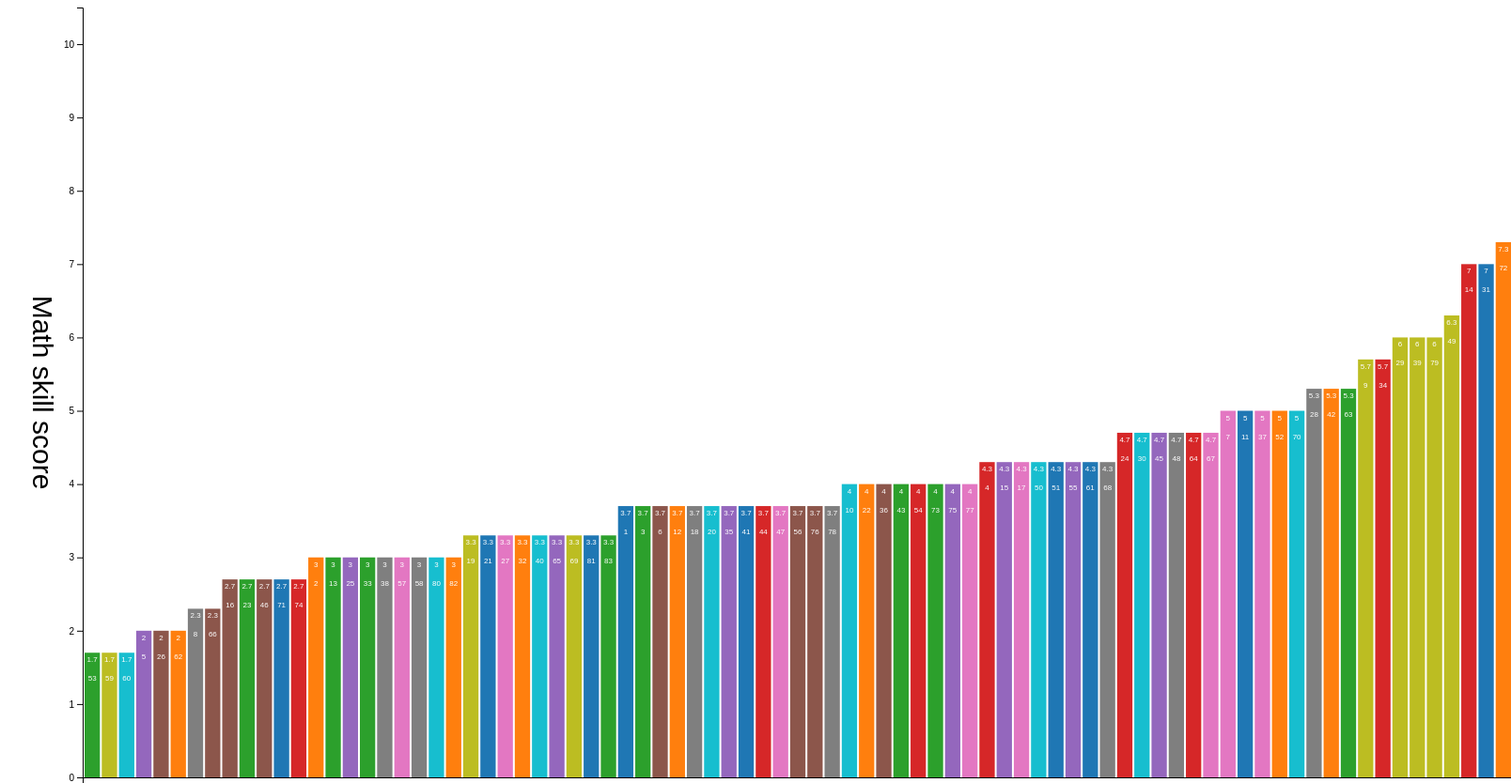
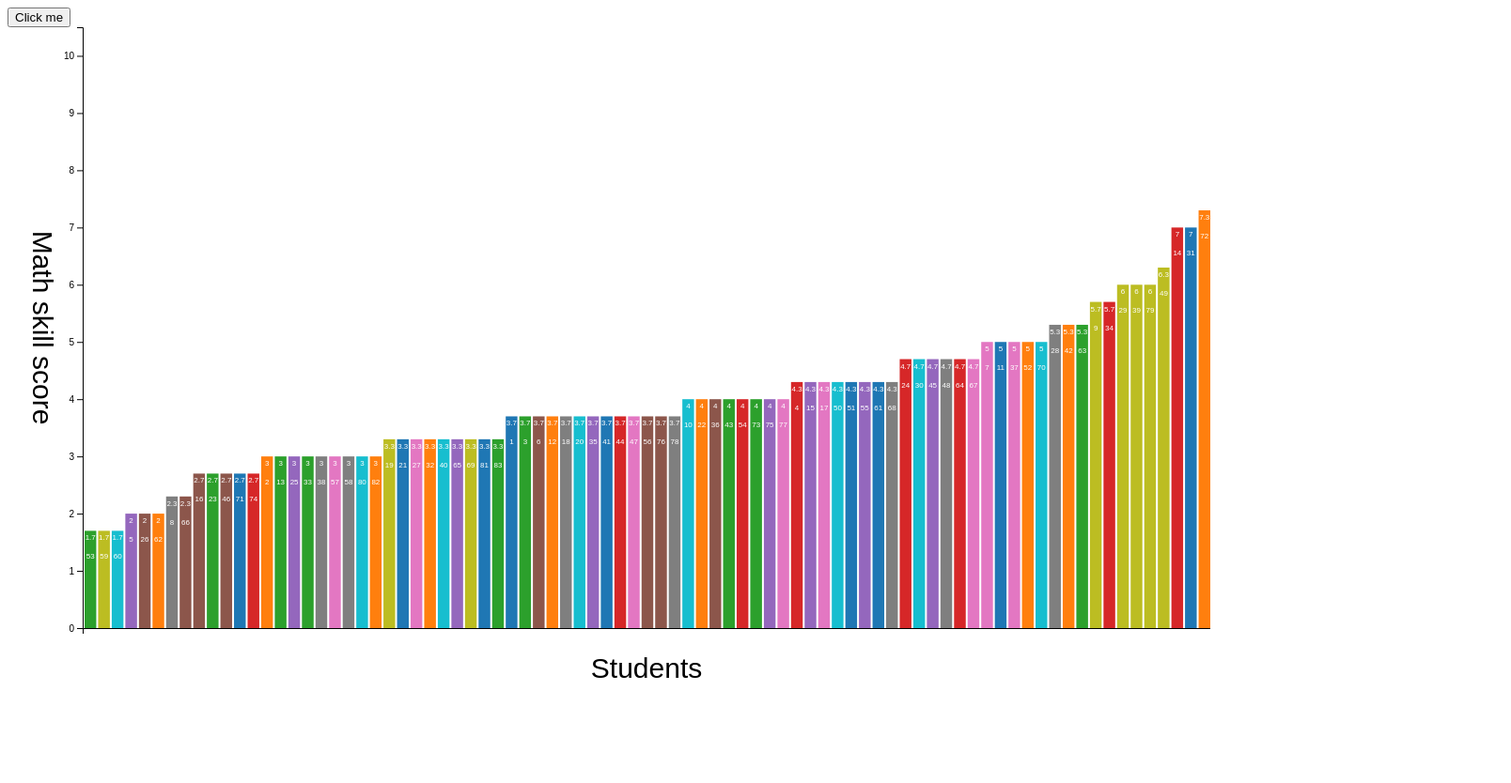
Before and after one commit to theagentd/visualizationproject, a plain HTML site: page index.html in a window 1280 px wide. Shown: the top 834 px of the page at 94% size, 1608 px wide, since content can reach past the window. After the commit the page ends 800 px from the top, so only its background shows below. Drawn offline with Linux system fonts and the light colour scheme.

Commit message:
Minor changes

```diff
--- a/index.html
+++ b/index.html
@@ -2,19 +2,14 @@
 
 	<body>
 		<style>
-
-		/*.chart rect {
-		  fill: steelblue;
-		}*/
-
 		.chart text {
 		  font-family: sans-serif;
 		}
 		</style>
 
+		<button onclick="myclick();">Click me</button>
 		<script src="d3.js"></script>
 		<svg class="chart"></svg>
-		<button onclick="myclick();">Click me</button>
 		<script>
 
 			currentData = 0;
@@ -57,8 +52,8 @@
 				order.sort(function(a,b) { return (+myData[a][currentData]) - (+myData[b][currentData]); });
 				console.log(myData);
 
-				var width = 1600;
-				var height = 900;
+				var width = 1280;
+				var height = 720;
 
 				margin = 80;
 				graphWidth = width - margin;
```
